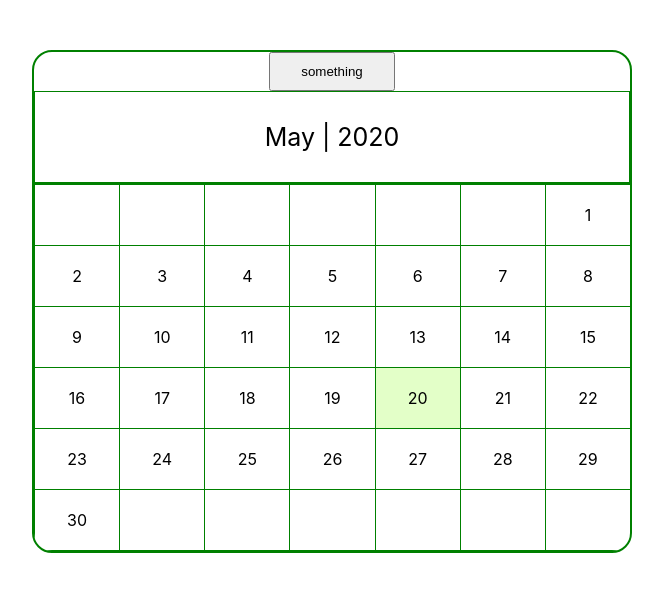
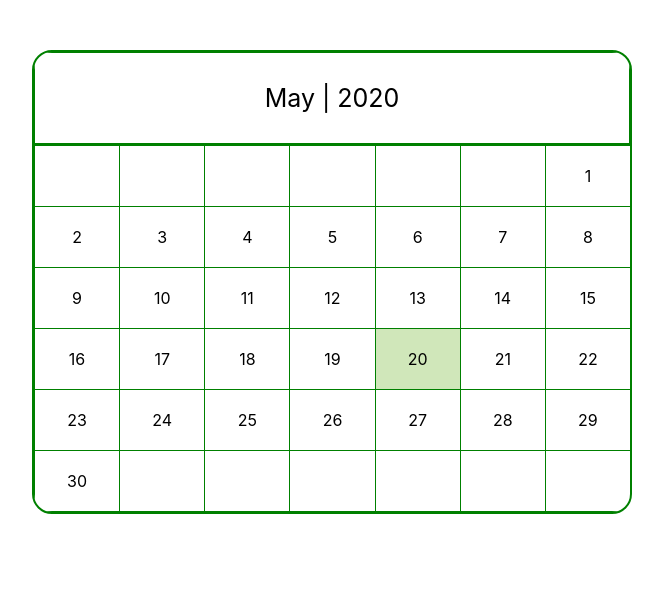
Before and after one commit to intrvertmichael/ts-mood-calendar, a React (Create React App) app: page / in a window 1280 px wide. Shown: the top 592 px of the page, without its empty margins (308-971 px from the left). Built offline with nearby package versions, Linux system fonts and the light colour scheme.

Commit message:
ready to add real reducers

```diff
--- a/src/components/Calendar.tsx
+++ b/src/components/Calendar.tsx
@@ -6,8 +6,8 @@ import {Dispatch} from 'redux';
 import Header from './Header';
 import Days from './Days';
 import setupCalendar from './CalendarSetup';
+
 import {CalendarDetails} from './_calendar_types';
-import {setCurrentMonth, plus} from '../redux/actions';
 
 
 const Calendar:React.FC = (props:any) => {
@@ -15,16 +15,15 @@ const Calendar:React.FC = (props:any) => {
 
   return (
     <div className='calendar'>
-      <button className='btn' onClick={()=>{
-        console.log(props.counter);
-        props.plus();
-      } }>something</button>
-
       <Header month={cal.month.name} year={cal.year} />
       <Days month={cal.month}/>
     </div>
   )
 }
+
+
+
+
 
 interface mapStateToPropsDetails{
   counter:number
@@ -37,10 +36,7 @@ const mapStateToProps = (state:mapStateToPropsDetails) => {
 }
 
 const mapDispatchToProps= (dispatch:Dispatch) => {
-  return {
-    plus: () => dispatch(plus()),
-    setCurrentMonth: () => dispatch(setCurrentMonth(5))
-  }
+  return { }
 }
 
 export default connect(mapStateToProps, mapDispatchToProps)(Calendar);
--- a/src/components/Days.tsx
+++ b/src/components/Days.tsx
@@ -15,7 +15,7 @@ const Days:React.FC<DaysDetails> = (props) =>{
 
   for(let i=0; i < calendarSize ; i++){
     if( i > props.month.starts && i<props.month.length+props.month.starts){
-      daysArray.push(<Day key={i} i={i} starts={props.month.starts} />);
+      daysArray.push(<Day key={i} pos={i} starts={props.month.starts} />);
     } else {
       daysArray.push(<div className='not-day' key={i} />);
     }
--- a/src/components/SingleDay.tsx
+++ b/src/components/SingleDay.tsx
@@ -1,19 +1,25 @@
+
 import React from 'react';
+import {connect} from 'react-redux';
+import {Dispatch} from 'redux';
+import {cal} from '../redux/actions';
+
 import '../syles/SingleDay.css';
 
 interface SingleDayDetails {
   key: number,
-  i: number,
+  pos: number,
   starts:number
 }
 
-const SingleDay:React.FC<SingleDayDetails> = (props) =>{
+const SingleDay = (props:any) =>{
+
   let classes = 'single-day ';
   const currentDay = new Date().getDate();
   let dayNum:number = 0;
 
-  if(props.i && props.starts){
-    dayNum = props.i - props.starts;
+  if(props.pos && props.starts){
+    dayNum = props.pos - props.starts;
 
     if( currentDay===dayNum ){
       classes += 'currentDay ';
@@ -21,9 +27,8 @@ const SingleDay:React.FC<SingleDayDetails> = (props) =>{
   }
 
   const dayClicked = () =>{
-    console.log(`day ${dayNum} clicked`);
+    props.cal();
   }
-
 
   return (
     <div className={classes} onClick={()=>dayClicked()}>
@@ -33,4 +38,22 @@ const SingleDay:React.FC<SingleDayDetails> = (props) =>{
 }
 
 
-export default SingleDay;
+
+
+interface mapStateToPropsDetails{
+  counter:number
+}
+
+const mapStateToProps = (state:mapStateToPropsDetails) => {
+  return {
+    counter: state
+  }
+}
+
+const mapDispatchToProps= (dispatch:Dispatch) => {
+  return {
+    cal: () => dispatch(cal())
+  }
+}
+
+export default connect(mapStateToProps, mapDispatchToProps)(SingleDay);
--- a/src/redux/actions/index.tsx
+++ b/src/redux/actions/index.tsx
@@ -1,13 +1,4 @@
 // import _ from 'lodash';
-
-export const setCurrentMonth = (month:number) => {
-  console.log('made it here');
-  return { type: 'SET_CURRENT_MONTH', month: month} ;
-}
-
-export const setCurrentDay = (day:number) => {
-  return { type: 'SET_CURRENT_DAY', day: day};
-}
 
 export const plus = () =>{
   return {type: 'ADD'}
@@ -16,3 +7,7 @@ export const plus = () =>{
 export const minus = () =>{
   return {type: 'MINUS'}
 }
+
+export const cal = () =>{
+  return {type: 'CAL'}
+}
--- a/src/redux/reducers/calendarReducer.tsx
+++ b/src/redux/reducers/calendarReducer.tsx
@@ -6,19 +6,30 @@ const initial = {
   year2020:{}
 }
 
-interface ActionDetails {
-  type:string
+interface CalendarReducerDetails {
+  type:string,
+  year?:number,
+  month?:number,
+  day?:number,
+  mood?:number,
+  message?:string
 }
 
-const calendarReducer = ( state = initial, action:ActionDetails) => {
+const calendarReducer = (state = initial, action:CalendarReducerDetails) => {
   switch(action.type) {
     case 'ADD':
       state.counter++;
+      console.log(state.counter);
       return state;
 
     case 'MINUS':
       state.counter--;
+      console.log(state.counter);
       return state;
+
+    case 'CAL':
+      console.log(state);
+      return {...state, michael:'works'};
 
     default:
       return state;
--- a/src/syles/SingleDay.css
+++ b/src/syles/SingleDay.css
@@ -18,5 +18,5 @@
 }
 
 .currentDay {
-  background: #e3ffc8;
+  background: #d0e7ba;
 }
```
